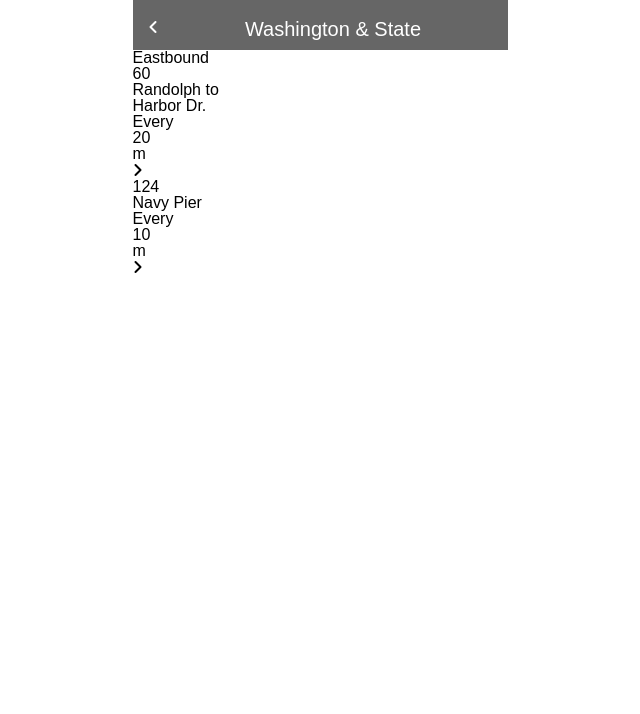
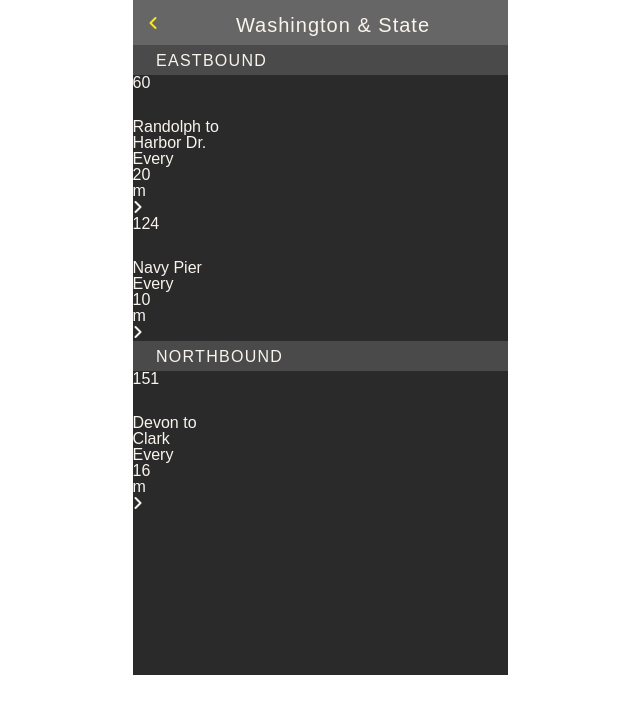
Before and after one commit to kacieguthrie/frontend_challenge, a plain HTML site: page index.html in a window 1280 px wide. Shown: the whole page, without its empty margins (320-960 px from the left). Drawn offline with Linux system fonts and the light colour scheme.

Commit message:
headings and nav bar

```diff
--- a/index.html
+++ b/index.html
@@ -7,7 +7,7 @@
     <script src="https://use.fontawesome.com/37471687aa.js"></script>
   </head>
   <body>
-    <section class="container">
+    <div class="container">
       <div class= "status-bar">
       </div>
       <nav>
@@ -56,6 +56,25 @@
             </div>
           </div>
           <!-- NORTHBOUND BUSSES -->
+          <div class= "direction">
+            <h3>Northbound</h3>
+          </div>
+          <div class= "route-listing">
+            <div class= "route-number">
+              <h4>151</h4>
+            </div>
+            <div class= "route-name">
+              <h4>Devon to<br>Clark</h4>
+            </div>
+            <div class= "frequency">
+              <h6>Every</h6>
+              <h5>16</h5>
+              <h6>m</h6>
+            </div>
+            <div class= "arrow-right">
+              <i class="fa fa-angle-right" aria-hidden="true"></i>
+            </div>
+          </div>
         </div>
         <div class= "reroute">
         </div>
@@ -63,6 +82,6 @@
         </div>
       </section>
 
-    </section>
+    </div>
   </body>
 </html>
--- a/style.css
+++ b/style.css
@@ -57,32 +57,69 @@ body {
 	font-family: sans-serif;
 	font-size: 16px;
 	margin: 0 auto;
-	width: 375px;
+	color: #F9F5ED;
 }
 
-.containter {
+.container {
+	background-color: #2A2A2A;
 	margin: 0 auto;
 	width: 375px;
+	height: 675px;
 }
 
 nav {
 	width: 100%;
-	height: 50px;
-	background-color: rgba(0, 0, 0, 0.6);
-	padding-top: 5%;
+	height: 45px;
+	background-color: #666;
+	padding-top: 4%;
 	position: ;
 }
 
 .arrow-left{
 	display: inline-block;
 	float: left;
-	color: white;
+	color: #F8E71C;
 	margin-left: 16px;
 }
 
 h1 {
 	text-align: center;
-	color: white;
-  letter-spacing: 1.17;
+  letter-spacing: 0.05em;
 	font-size: 1.25em;
 }
+
+.stop-routes {
+	overflow: scroll;
+}
+
+.direction {
+	width: 100%;
+	height: 30px;
+	background-color: #4A4A4A;
+	text-transform: uppercase;
+	font-weight: 300;
+	letter-spacing: .08em;
+}
+
+.direction h3 {
+	margin-left: 16px;
+	padding: 2%;
+}
+
+.route-listing {
+
+}
+
+.route-number {
+	width: 57px;
+	height: 44px;
+	border: 1px 1px 4px 1px, solid, #7ED321;
+}
+
+.route-name {
+
+}
+
+.frequency {
+	display: inline;
+}
```
